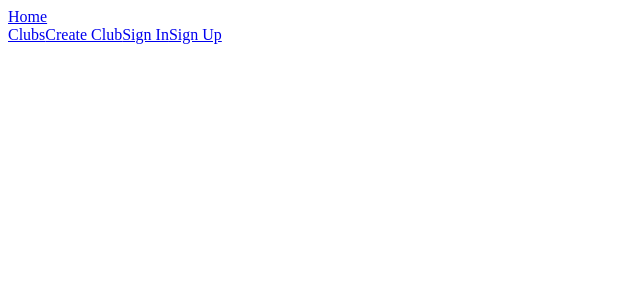
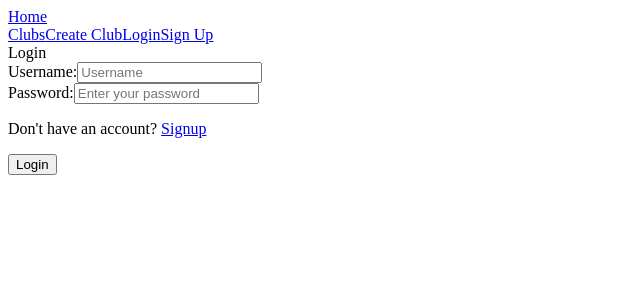
Before and after one commit to mwaniki-Titus/Book-clubwebsite, a React (Vite) app in the folder client/: page /sign-in in a window 1280 px wide. Shown: the top 300 px of the page, without its empty margins (0-640 px from the left). Built offline with nearby package versions, Linux system fonts and the light colour scheme.

Commit message:
made changes to Login File

```diff
--- a/client/src/App.jsx
+++ b/client/src/App.jsx
@@ -1,31 +1,29 @@
-import React, { useState } from 'react';
+import React from 'react';
 import { Routes, Route } from 'react-router-dom';
-import Navbar from './Navbar'; // Import your Navbar component
-import Home from './Home'; // Create Home component
-import CreateClub from './CreateClubs'; // Create CreateClub component
-import MyAccount from './MyAccount'; // Create MyAccount component
-import LogIn from './LogIn'; // Create SignIn component
-import SignUp from './SignUp'; // Create SignUp component
+import Navbar from './Navbar';
+import Home from './Home';
+import CreateClub from './CreateClubs';
+import MyAccount from './MyAccount';
+import LogIn from './LogIn';
+import SignUp from './SignUp';
 import JoinBookClub from './JoinBookClub';
 
-// import reactLogo from './assets/react.svg'
-// import viteLogo from '/vite.svg'
-import './App.css'
+import './App.css';
 
 const App = () => {
-
-  return(
+  return (
     <>
-    <Navbar />
+      <Navbar />
       <Routes>
-          <Route exact='true' path="/" element={<Home/>} />
-          <Route path="/create-club" element={<CreateClub/>} />
-          <Route path="/my-account" element={<MyAccount/>} />
-          <Route path="/login" element={<LogIn/>} />
-          <Route path="/sign-up" element={<SignUp/>} />
-          <Route path="/join-book-club" element={<JoinBookClub/>} />
+        <Route exact path="/" element={<Home />} />
+        <Route path="/create-club" element={<CreateClub />} />
+        <Route path="/my-account" element={<MyAccount />} />
+        <Route path="/sign-in" element={<LogIn />} />
+        <Route path="/sign-up" element={<SignUp />} />
+        <Route path="/join-book-club" element={<JoinBookClub />} />
       </Routes>
-      </>
+    </>
   );
 };
+
 export default App;
--- a/client/src/LogIn.jsx
+++ b/client/src/LogIn.jsx
@@ -1,38 +1,37 @@
-import { Formik, Form, Field, ErrorMessage } from "formik";
-import * as Yup from "yup";
-import { Link, useNavigate } from "react-router-dom";
-import "./App.jsx"
+import React from 'react';
+import { Formik, Form, Field, ErrorMessage } from 'formik';
+import * as Yup from 'yup';
+import { Link, useNavigate } from 'react-router-dom';
 
 function Login({ onLogin }) {
   const navigate = useNavigate();
 
   const initialValues = {
-    username: "",
-    password: "",
+    username: '',
+    password: '',
   };
 
   const validationSchema = Yup.object().shape({
-    username: Yup.string().required("Username is required"),
-    password: Yup.string().required("Password is required"),
+    username: Yup.string().required('Username is required'),
+    password: Yup.string().required('Password is required'),
   });
 
   const handleSubmit = (values, { setSubmitting }) => {
-    fetch("/login", {
-      method: "POST",
+    fetch('/login', {
+      method: 'POST',
       headers: {
-        "Content-Type": "application/json",
+        'Content-Type': 'application/json',
       },
       body: JSON.stringify(values),
     }).then((res) => {
       if (res.ok) {
         res.json().then((user) => {
           if (user.error) {
-            alert("Invalid username or password!");
+            alert('Invalid username or password!');
           } else {
             onLogin(user);
-            console.log(user.email)
-            navigate("/events");
-
+            console.log(user.email);
+            navigate('/home');
           }
         });
       }
@@ -88,8 +87,8 @@ function Login({ onLogin }) {
 
                 <div className="form_message">
                   <p>
-                    Don't have an account?{" "}
-                    <Link className="login_link" to="/signup">
+                    Don't have an account?{' '}
+                    <Link className="login_link" to="/sign-up">
                       Signup
                     </Link>
                   </p>
--- a/client/src/Navbar.jsx
+++ b/client/src/Navbar.jsx
@@ -38,7 +38,7 @@ function Navbar({ user, onLogout }) {
         // Display "Sign In" and "Sign Up" when the user is not authenticated
         <>
           <Link to="/sign-in" className="link">
-            Sign In
+            Login
           </Link>
 
           <Link to="/sign-up" className="link">
```
